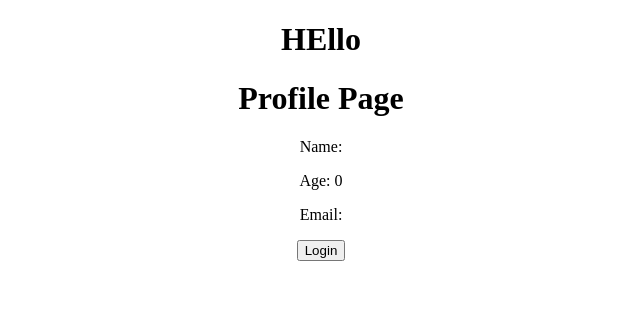
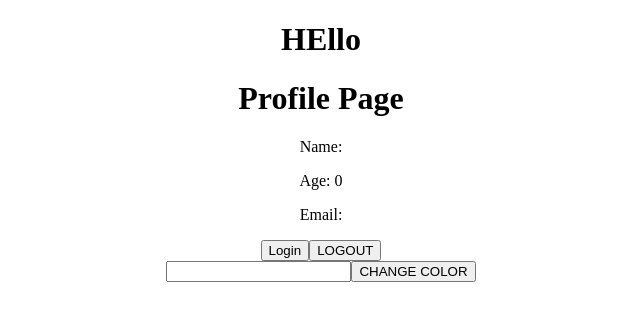
Before and after one commit to johnmartinroque/react-redux, a React (Create React App) app in the folder react-redux/: page / in a window 1280 px wide. Shown: the top 320 px of the page, without its empty margins (319-959 px from the left). Built offline with nearby package versions, Linux system fonts and the light colour scheme.

Commit message:
change color

```diff
--- a/react-redux/src/App.js
+++ b/react-redux/src/App.js
@@ -1,4 +1,5 @@
 import "./App.css";
+import ChangeColor from "./components/ChangeColor";
 import Login from "./components/Login";
 import Profile from "./components/Profile";
 
@@ -8,6 +9,7 @@
       <h1>HEllo</h1>
       <Profile />
       <Login />
+      <ChangeColor />
     </div>
   );
 }
--- /dev/null
+++ b/react-redux/src/components/ChangeColor.js
@@ -0,0 +1,26 @@
+import React, { useState } from "react";
+import { useDispatch } from "react-redux";
+import { changeColor } from "../features/theme";
+function ChangeColor() {
+  const [color, setColor] = useState("");
+  const dispatch = useDispatch();
+  return (
+    <div>
+      <input
+        type="text "
+        onChange={(event) => {
+          setColor(event.target.value);
+        }}
+      />
+      <button
+        onClick={() => {
+          dispatch(changeColor(color));
+        }}
+      >
+        CHANGE COLOR
+      </button>
+    </div>
+  );
+}
+
+export default ChangeColor;
--- a/react-redux/src/components/Login.js
+++ b/react-redux/src/components/Login.js
@@ -1,7 +1,7 @@
 import React from "react";
 import { useDispatch } from "react-redux";
 
-import { login } from "../features/user";
+import { login, logout } from "../features/user";
 function Login() {
   const dispatch = useDispatch();
   return (
@@ -13,6 +13,13 @@
       >
         Login
       </button>
+      <button
+        onClick={() => {
+          dispatch(logout({ name: "John", age: 20, email: "john@gmail.com" }));
+        }}
+      >
+        LOGOUT
+      </button>
     </div>
   );
 }
--- a/react-redux/src/components/Profile.js
+++ b/react-redux/src/components/Profile.js
@@ -3,8 +3,9 @@
 
 function Profile() {
   const user = useSelector((state) => state.user.value);
+  const themeColor = useSelector((state) => state.theme.value);
   return (
-    <div>
+    <div style={{ color: themeColor }}>
       <h1>Profile Page </h1>
       <p>Name: {user.name} </p>
       <p>Age: {user.age} </p>
--- /dev/null
+++ b/react-redux/src/features/theme.js
@@ -0,0 +1,17 @@
+import { createSlice } from "@reduxjs/toolkit";
+
+const initialStateValue = "";
+
+export const themeSlice = createSlice({
+  name: "theme",
+  initialState: { value: initialStateValue },
+  reducers: {
+    changeColor: (state, action) => {
+      state.value = action.payload;
+    },
+  },
+});
+
+export const { changeColor } = themeSlice.actions;
+
+export default themeSlice.reducer;
--- a/react-redux/src/features/user.js
+++ b/react-redux/src/features/user.js
@@ -1,15 +1,21 @@
 import { createSlice } from "@reduxjs/toolkit";
+
+const initialStateValue = { name: "", age: 0, email: "" };
 
 export const userSlice = createSlice({
   name: "user",
-  initialState: { value: { name: "", age: 0, email: "" } },
+  initialState: { value: initialStateValue },
   reducers: {
     login: (state, action) => {
       state.value = action.payload;
     },
+
+    logout: (state) => {
+      state.value = initialStateValue;
+    },
   },
 });
 
-export const { login } = userSlice.actions;
+export const { login, logout } = userSlice.actions;
 
 export default userSlice.reducer;
--- a/react-redux/src/index.js
+++ b/react-redux/src/index.js
@@ -5,10 +5,12 @@
 import { configureStore } from "@reduxjs/toolkit";
 import { Provider } from "react-redux";
 import userReducer from "./features/user";
+import themeReducer from "./features/theme";
 
 const store = configureStore({
   reducer: {
     user: userReducer,
+    theme: themeReducer,
   },
 });
 
```
